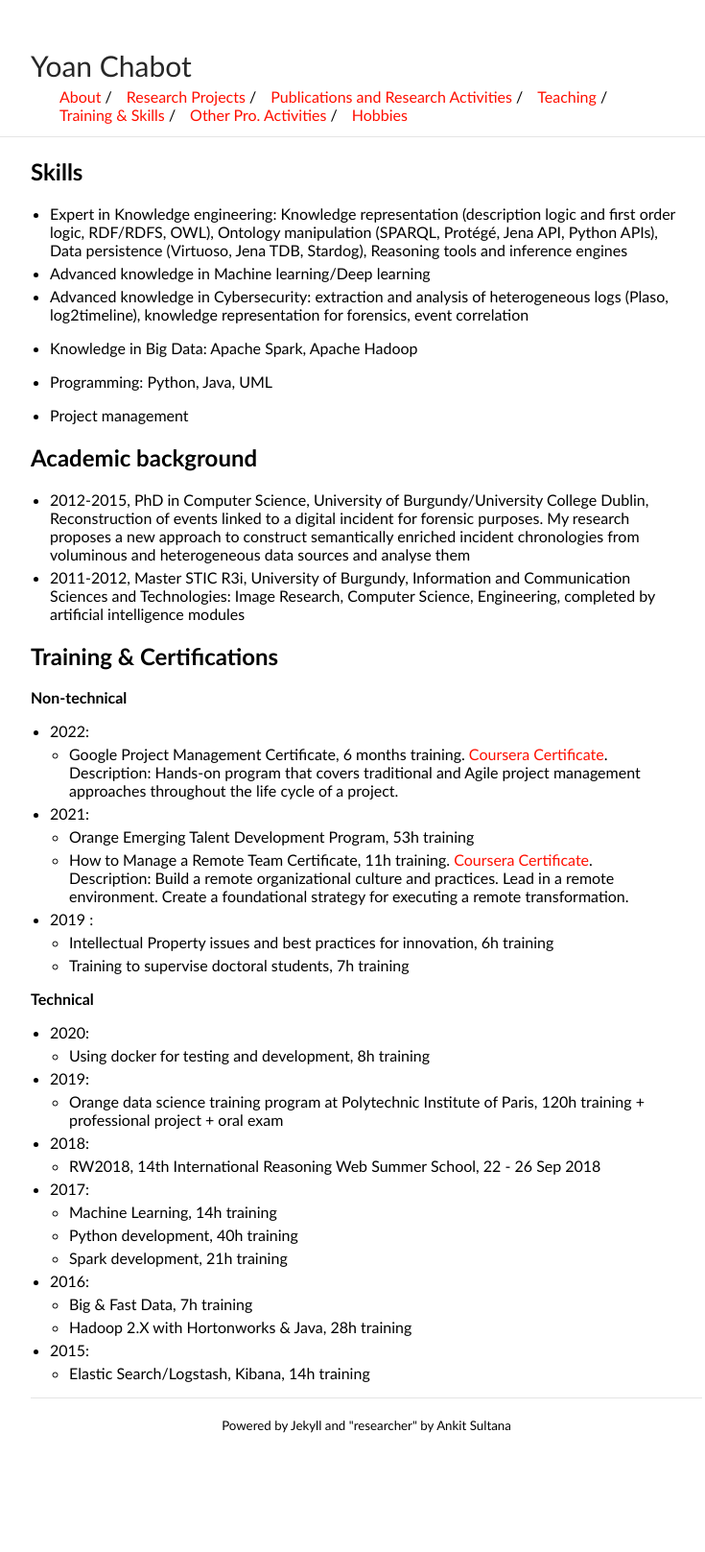
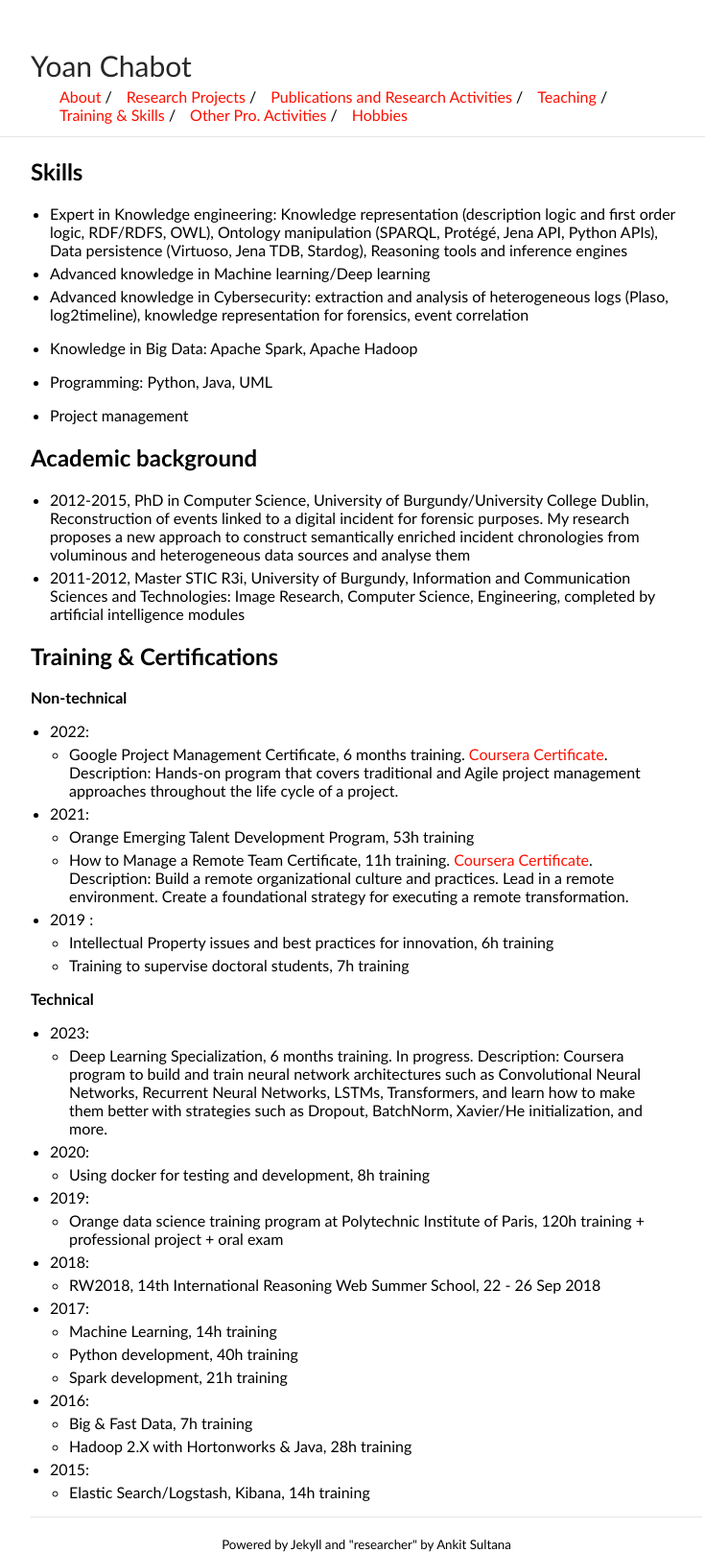
Before and after one commit to yoanchabot/yoanchabot.github.io, a Jekyll site: the page built from skills.md, in a window 1280 px wide. Shown: the whole page at 96% size, without its empty margins (258-993 px from the left). Built offline with Jekyll 4.4.1, drawn with Linux system fonts in a browser that asks for light colours; before the commit the page ends 1493 px from its top, so only the background shows below that.

Commit message:
Update skills.md

```diff
--- a/skills.md
+++ b/skills.md
@@ -29,6 +29,8 @@ title: Training & Skills
   * Training to supervise doctoral students, 7h training
 
 <b>Technical</b>
+* 2023:
+  * Deep Learning Specialization, 6 months training. In progress. Description: Coursera program to build and train neural network architectures such as Convolutional Neural Networks, Recurrent Neural Networks, LSTMs, Transformers, and learn how to make them better with strategies such as Dropout, BatchNorm, Xavier/He initialization, and more.
 * 2020:
   * Using docker for testing and development, 8h training
 * 2019:
```
